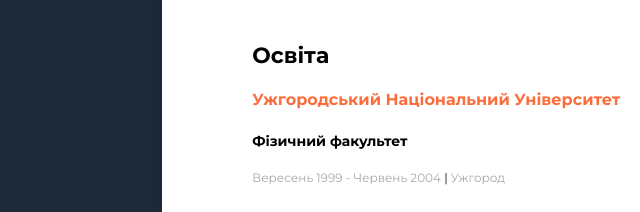
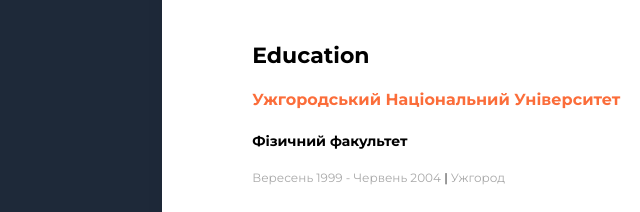
Before and after one commit to Myroslav-Tovtyk/tutorial, a plain HTML site: page index.html in a window 1280 px wide. Shown: the part 1148-1360 px from the top of the page, 277-917 px from the left. Drawn offline with Linux system fonts and the light colour scheme.

Commit message:
Зміни освіти

```diff
--- a/index.html
+++ b/index.html
@@ -95,7 +95,7 @@
         </div>
         <!--Education-->
         <div class="education">
-            <h3 class="title">Освіта</h3>
+            <h3 class="title">Education</h3>
             <div>
                 <h4 class="university_title">Ужгородський Національний Університет</h4>
                 <h5 class="department">Фізичний факультет</h5>
```
